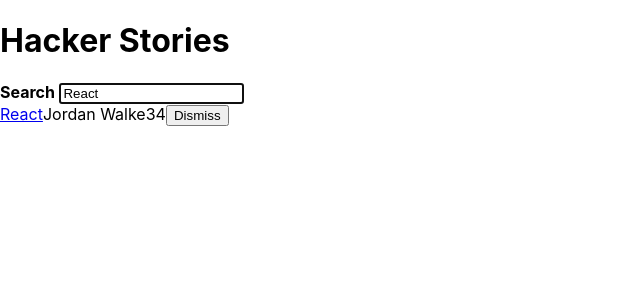
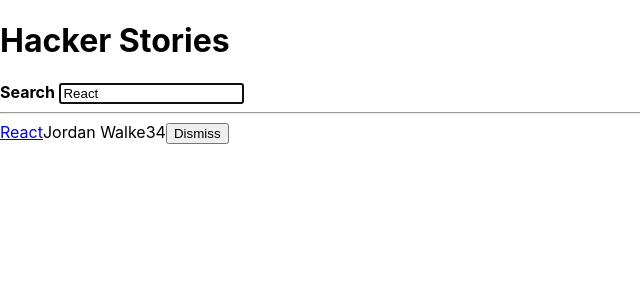
Before and after one commit to macuzi/Hacker-World, a React (Create React App) app: page / in a window 1280 px wide. Shown: the top 300 px of the page, without its empty margins (0-640 px from the left). Built offline with nearby package versions, Linux system fonts and the light colour scheme.

Commit message:
conditiona; rendering

```diff
--- a/src/App.js
+++ b/src/App.js
@@ -48,11 +48,17 @@
 const App = () => {
   const [searchTerm, setSearchTerm] = useSemiPersistentState('search', 'React');
   const [stories, setStories] = useState([]);
+  const [isLoading, setIsLoading] = useState(false);
+  const [isError, setIsError] = useState(false);
 
   useEffect(() => {
-    getAsyncStories().then(result => {
-        setStories(result.data.stories);
-      });
+    setIsLoading(true);
+    getAsyncStories()
+      .then(result => {
+      setStories(result.data.stories);
+      setIsLoading(false)
+    })
+    .catch(() => setIsError(true));
   }, []);
 
   const handleRemoveStory = item => {
@@ -81,7 +87,13 @@
       >
         <strong>Search</strong>
       </InputWithLabel>
-      <List list={searchedStories} onRemoveItem={handleRemoveStory} />
+      <hr />
+      {isError && <p>Something went wrong ...</p>}
+      {isLoading ? (
+        <p>Is Loading ...</p>
+      ) : (
+        <List list={searchedStories} onRemoveItem={handleRemoveStory} />
+      )}
     </div>
   );
 };
```
